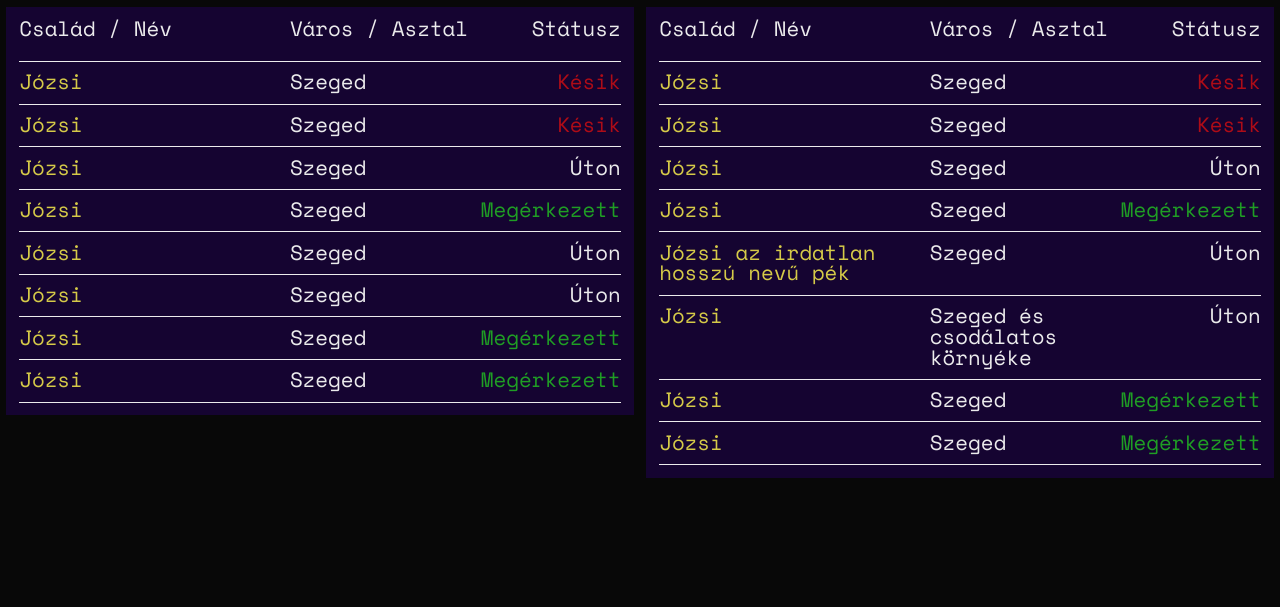
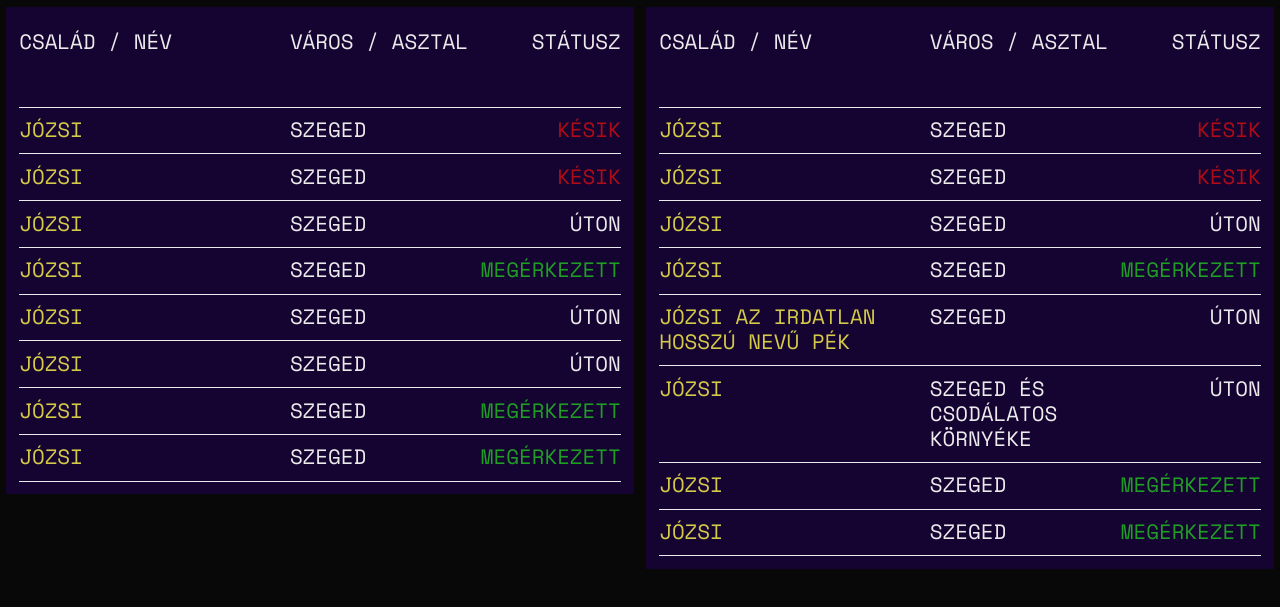
Before and after one commit to JarJarMP/WeddingFlightMonitor, a website: page index.html in a window 1280 px wide. Shown: the part 75-682 px from the top of the page. Drawn offline with nearby package versions, Linux system fonts and the light colour scheme; files that its build step writes are made by us from their sources.

Commit message:
update - design changes

```diff
--- a/js/guests.js
+++ b/js/guests.js
@@ -1,14 +1,24 @@
 function GuestList (left, right) {
   this.selectors = {left, right};
+  this.header = [
+    {
+      name: 'Család / Név',
+      nameClass: '',
+      placement: 'Város / Asztal',
+      status: 'Státusz',
+      statusClass: '',
+      rowClass: 'flight-board-arrivals__header'
+    }
+  ];
   this.list = {
     left: [
       {
-        name: 'Család / Név',
-        nameClass: '',
-        placement: 'Város / Asztal',
-        status: 'Státusz',
-        statusClass: '',
-        rowClass: 'flight-board-arrivals__header'
+        name: 'Józsi',
+        nameClass: 'text-yellow',
+        placement: 'Szeged',
+        status: 'Késik',
+        statusClass: 'text-red',
+        rowClass: 'flight-board-arrivals__guest'
       },
       {
         name: 'Józsi',
@@ -16,7 +26,65 @@ function GuestList (left, right) {
         placement: 'Szeged',
         status: 'Késik',
         statusClass: 'text-red',
-        rowClass: 'flight-board-arrivals__entry'
+        rowClass: 'flight-board-arrivals__guest'
+      },
+      {
+        name: 'Józsi',
+        nameClass: 'text-yellow',
+        placement: 'Szeged',
+        status: 'Úton',
+        statusClass: '',
+        rowClass: 'flight-board-arrivals__guest'
+      },
+      {
+        name: 'Józsi',
+        nameClass: 'text-yellow',
+        placement: 'Szeged',
+        status: 'Megérkezett',
+        statusClass: 'text-green',
+        rowClass: 'flight-board-arrivals__guest'
+      },
+      {
+        name: 'Józsi',
+        nameClass: 'text-yellow',
+        placement: 'Szeged',
+        status: 'Úton',
+        statusClass: '',
+        rowClass: 'flight-board-arrivals__guest'
+      },
+      {
+        name: 'Józsi',
+        nameClass: 'text-yellow',
+        placement: 'Szeged',
+        status: 'Úton',
+        statusClass: '',
+        rowClass: 'flight-board-arrivals__guest'
+      },
+      {
+        name: 'Józsi',
+        nameClass: 'text-yellow',
+        placement: 'Szeged',
+        status: 'Megérkezett',
+        statusClass: 'text-green',
+        rowClass: 'flight-board-arrivals__guest'
+      },
+      {
+        name: 'Józsi',
+        nameClass: 'text-yellow',
+        placement: 'Szeged',
+        status: 'Megérkezett',
+        statusClass: 'text-green',
+        rowClass: 'flight-board-arrivals__guest'
+      }
+    ],
+    right: [
+      {
+        name: 'Józsi',
+        nameClass: 'text-yellow',
+        placement: 'Szeged',
+        status: 'Késik',
+        statusClass: 'text-red',
+        rowClass: 'flight-board-arrivals__guest'
       },
       {
         name: 'Józsi',
@@ -24,7 +92,7 @@ function GuestList (left, right) {
         placement: 'Szeged',
         status: 'Késik',
         statusClass: 'text-red',
-        rowClass: 'flight-board-arrivals__entry'
+        rowClass: 'flight-board-arrivals__guest'
       },
       {
         name: 'Józsi',
@@ -32,7 +100,7 @@ function GuestList (left, right) {
         placement: 'Szeged',
         status: 'Úton',
         statusClass: '',
-        rowClass: 'flight-board-arrivals__entry'
+        rowClass: 'flight-board-arrivals__guest'
       },
       {
         name: 'Józsi',
@@ -40,23 +108,23 @@ function GuestList (left, right) {
         placement: 'Szeged',
         status: 'Megérkezett',
         statusClass: 'text-green',
-        rowClass: 'flight-board-arrivals__entry'
+        rowClass: 'flight-board-arrivals__guest'
+      },
+      {
+        name: 'Józsi az irdatlan hosszú nevű pék',
+        nameClass: 'text-yellow',
+        placement: 'Szeged',
+        status: 'Úton',
+        statusClass: '',
+        rowClass: 'flight-board-arrivals__guest'
       },
       {
         name: 'Józsi',
         nameClass: 'text-yellow',
-        placement: 'Szeged',
+        placement: 'Szeged és csodálatos környéke',
         status: 'Úton',
         statusClass: '',
-        rowClass: 'flight-board-arrivals__entry'
-      },
-      {
-        name: 'Józsi',
-        nameClass: 'text-yellow',
-        placement: 'Szeged',
-        status: 'Úton',
-        statusClass: '',
-        rowClass: 'flight-board-arrivals__entry'
+        rowClass: 'flight-board-arrivals__guest'
       },
       {
         name: 'Józsi',
@@ -64,7 +132,7 @@ function GuestList (left, right) {
         placement: 'Szeged',
         status: 'Megérkezett',
         statusClass: 'text-green',
-        rowClass: 'flight-board-arrivals__entry'
+        rowClass: 'flight-board-arrivals__guest'
       },
       {
         name: 'Józsi',
@@ -72,81 +140,7 @@ function GuestList (left, right) {
         placement: 'Szeged',
         status: 'Megérkezett',
         statusClass: 'text-green',
-        rowClass: 'flight-board-arrivals__entry'
-      }
-    ],
-    right: [
-      {
-        name: 'Család / Név',
-        nameClass: '',
-        placement: 'Város / Asztal',
-        status: 'Státusz',
-        statusClass: '',
-        rowClass: 'flight-board-arrivals__header'
-      },
-      {
-        name: 'Józsi',
-        nameClass: 'text-yellow',
-        placement: 'Szeged',
-        status: 'Késik',
-        statusClass: 'text-red',
-        rowClass: 'flight-board-arrivals__entry'
-      },
-      {
-        name: 'Józsi',
-        nameClass: 'text-yellow',
-        placement: 'Szeged',
-        status: 'Késik',
-        statusClass: 'text-red',
-        rowClass: 'flight-board-arrivals__entry'
-      },
-      {
-        name: 'Józsi',
-        nameClass: 'text-yellow',
-        placement: 'Szeged',
-        status: 'Úton',
-        statusClass: '',
-        rowClass: 'flight-board-arrivals__entry'
-      },
-      {
-        name: 'Józsi',
-        nameClass: 'text-yellow',
-        placement: 'Szeged',
-        status: 'Megérkezett',
-        statusClass: 'text-green',
-        rowClass: 'flight-board-arrivals__entry'
-      },
-      {
-        name: 'Józsi az irdatlan hosszú nevű pék',
-        nameClass: 'text-yellow',
-        placement: 'Szeged',
-        status: 'Úton',
-        statusClass: '',
-        rowClass: 'flight-board-arrivals__entry'
-      },
-      {
-        name: 'Józsi',
-        nameClass: 'text-yellow',
-        placement: 'Szeged és csodálatos környéke',
-        status: 'Úton',
-        statusClass: '',
-        rowClass: 'flight-board-arrivals__entry'
-      },
-      {
-        name: 'Józsi',
-        nameClass: 'text-yellow',
-        placement: 'Szeged',
-        status: 'Megérkezett',
-        statusClass: 'text-green',
-        rowClass: 'flight-board-arrivals__entry'
-      },
-      {
-        name: 'Józsi',
-        nameClass: 'text-yellow',
-        placement: 'Szeged',
-        status: 'Megérkezett',
-        statusClass: 'text-green',
-        rowClass: 'flight-board-arrivals__entry'
+        rowClass: 'flight-board-arrivals__guest'
       }
     ]
   };
@@ -154,8 +148,9 @@ function GuestList (left, right) {
 
 GuestList.prototype.render = function () {
   const self = this,
-        left = `<table>${self.list.left.map(guest => self.getOneRow(guest)).join('')}</table>`,
-        right = `<table>${self.list.right.map(guest => self.getOneRow(guest)).join('')}</table>`;
+        header = `<table class="flight-board-arrivals__headers">${self.header.map(entry => self.getOneRow(entry)).join('')}</table>`,
+        left = `${header}<table class="flight-board-arrivals__guests">${self.list.left.map(guest => self.getOneRow(guest)).join('')}</table>`,
+        right = `${header}<table class="flight-board-arrivals__guests">${self.list.right.map(guest => self.getOneRow(guest)).join('')}</table>`;
 
   self.setHTML(self.selectors.left, left);
   self.setHTML(self.selectors.right, right);
--- a/less/board.less
+++ b/less/board.less
@@ -5,8 +5,10 @@
   td {
     border-bottom: 1px solid @board-table-separator;
     font-family: 'Space Mono', sans-serif;
+    line-height: 120%;
     padding: 0.5em 0;
     text-align: left;
+    text-transform: uppercase;
   }
 
   table {
@@ -25,9 +27,13 @@
   margin: 0 .5%;
 }
 
+.flight-board-arrivals__headers {
+  margin-bottom: 2em;
+}
+
 .flight-board-arrivals__header {
   td {
-    padding: 0 0 1em 0;
+    border-bottom-width: 0;
 
     &:last-child {
       text-align: right;
@@ -35,7 +41,15 @@
   }
 }
 
-.flight-board-arrivals__entry {
+.flight-board-arrivals__guests {
+  tr:first-child {
+    td{
+      border-top: 1px solid @board-table-separator;
+    }
+  }
+}
+
+.flight-board-arrivals__guest {
   td {
     &:last-child {
       text-align: right;
```
Also changed, not shown: demo/guests.js (+93 -98 lines), demo/main.css.
